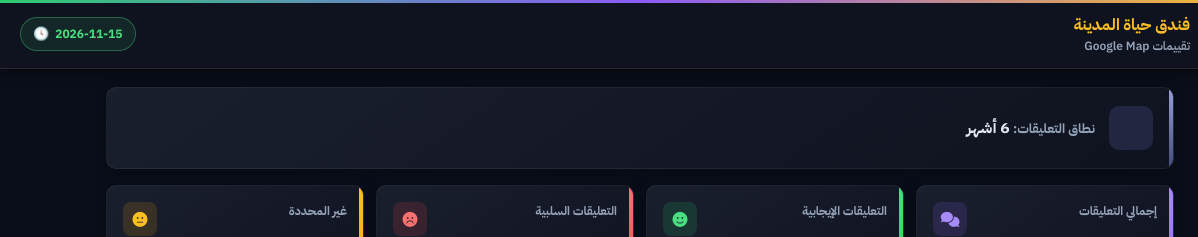
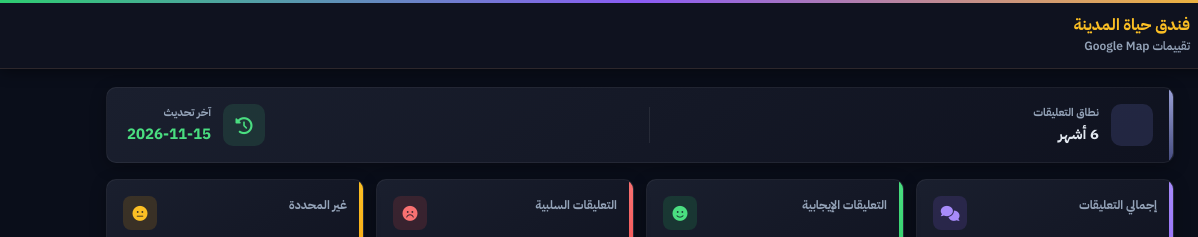
Before and after one commit to Engr-Abdulrahman/HotelRevs, a plain HTML site: page index.html in a window 1280 px wide. Shown: the top 237 px of the page, 0-1198 px from the left. Drawn offline with Linux system fonts and the light colour scheme.

Commit message:
Update index.html

```diff
--- a/index.html
+++ b/index.html
@@ -70,25 +70,6 @@
         white-space: nowrap;
     }
 
-    .header-meta { display: flex; align-items: center; gap: 10px; flex-wrap: wrap; }
-
-    /* آخر تحديث: إيموجي + تاريخ فقط */
-    .update-badge {
-        display: inline-flex;
-        align-items: center;
-        gap: 6px;
-        background: rgba(74, 222, 128, 0.1);
-        border: 1px solid rgba(74, 222, 128, 0.35);
-        color: #4ade80;
-        padding: 6px 12px;
-        border-radius: 999px;
-        font-size: 12px;
-        font-weight: 800;
-        white-space: nowrap;
-        direction: ltr; /* ليظهر الإيموجي ثم التاريخ بمحاذاة طبيعية */
-    }
-    .update-badge .ub-emoji { font-size: 13px; }
-
     /* ===== المحتوى ===== */
     .app-content {
         max-width: 1100px;
@@ -96,12 +77,12 @@
         padding: 18px 16px 40px;
     }
 
-    /* ===== كارت نطاق التعليقات ===== */
+    /* ===== كارت نطاق التعليقات + آخر تحديث ===== */
     .period-card {
         background: linear-gradient(145deg, #1a1f2e, #0f121f);
         border: 1px solid rgba(255, 255, 255, 0.06);
         border-radius: 10px;
-        padding: 18px 20px;
+        padding: 16px 20px;
         margin-bottom: 16px;
         box-shadow: 0 4px 16px rgba(0, 0, 0, 0.3);
         display: flex;
@@ -119,45 +100,52 @@
         width: 4px; height: 100%;
         background: linear-gradient(180deg, #9aa0d6, #454B7E);
     }
-    .period-card .pc-left {
+
+    /* العنصران داخل الكارت */
+    .period-card .pc-item {
         display: flex;
         align-items: center;
-        gap: 14px;
+        gap: 12px;
         min-width: 0;
     }
     .period-card .pc-icon {
-        width: 44px; height: 44px;
+        width: 42px; height: 42px;
         border-radius: 10px;
-        background: rgba(69, 75, 126, 0.35);
-        color: #9aa0d6;
         display: flex;
         align-items: center;
         justify-content: center;
-        font-size: 18px;
+        font-size: 17px;
         flex-shrink: 0;
     }
+    .period-card .pc-icon.ic-range {
+        background: rgba(69, 75, 126, 0.35);
+        color: #9aa0d6;
+    }
+    .period-card .pc-icon.ic-update {
+        background: rgba(74, 222, 128, 0.12);
+        color: #4ade80;
+    }
+    .period-card .pc-text { min-width: 0; }
     .period-card .pc-label {
-        font-size: 13px;
+        font-size: 11px;
         font-weight: 700;
         color: #94a3b8;
+        margin-bottom: 2px;
     }
-    .period-card .pc-label strong {
+    .period-card .pc-value {
+        font-size: 15px;
+        font-weight: 800;
         color: #e2e8f0;
-        font-weight: 800;
-        font-size: 16px;
+        white-space: nowrap;
     }
-    .period-card .pc-range {
-        background: rgba(251, 191, 36, 0.1);
-        border: 1px solid rgba(251, 191, 36, 0.35);
-        color: #fbbf24;
-        padding: 8px 16px;
-        border-radius: 999px;
-        font-size: 13px;
-        font-weight: 800;
-        white-space: nowrap;
-        display: inline-flex;
-        align-items: center;
-        gap: 7px;
+    .period-card .pc-value.green { color: #4ade80; direction: ltr; }
+
+    /* فاصل عمودي بين الفقرتين */
+    .period-card .pc-divider {
+        width: 1px;
+        height: 36px;
+        background: rgba(255, 255, 255, 0.08);
+        flex-shrink: 0;
     }
 
     /* ===== البطاقات الإحصائية ===== */
@@ -215,7 +203,6 @@
     .sc-neg   .sc-icon { background: rgba(239, 68, 68, 0.15);  color: #f87171; }
     .sc-neu   .sc-icon { background: rgba(245, 158, 11, 0.15); color: #fbbf24; }
 
-    /* الأرقام بالإنجليزية دائمًا */
     .stat-card .sc-value {
         font-size: 28px;
         font-weight: 800;
@@ -458,10 +445,12 @@
     @media (max-width: 520px) {
         .app-content { padding: 14px 12px 30px; }
         .stat-card .sc-value { font-size: 24px; }
-        .header-meta { width: 100%; justify-content: flex-start; }
         .brand .brand-title { font-size: 14px; }
         .brand-logo { width: 50px; height: 38px; }
         .donut { width: 130px; height: 130px; }
+        .period-card { flex-direction: column; align-items: flex-start; gap: 10px; }
+        .period-card .pc-divider { display: none; }
+        .period-card .pc-value { font-size: 14px; white-space: normal; }
     }
 </style>
 </head>
@@ -470,7 +459,6 @@
 <!-- ===== الهيدر ===== -->
 <header class="app-header">
     <div class="brand">
-        <!-- شعار فندق حياة المدينة — مفرّغ -->
         <div class="brand-logo">
             <svg viewBox="0 0 1000 550" xmlns="http://www.w3.org/2000/svg" preserveAspectRatio="xMidYMid meet">
                 <rect x="85" y="30" width="38" height="490" fill="#9aa0d6" />
@@ -488,23 +476,29 @@
             <div class="brand-sub">تقييمات Google Map</div>
         </div>
     </div>
-    <div class="header-meta">
-        <!-- آخر تحديث: إيموجي + تاريخ فقط -->
-        <div class="update-badge">
-            <span class="ub-emoji">🕓</span>
-            <span id="lastUpdate">—</span>
-        </div>
-    </div>
 </header>
 
 <main class="app-content">
 
-    <!-- ===== كارت نطاق التعليقات ===== -->
+    <!-- ===== كارت نطاق التعليقات + آخر تحديث ===== -->
     <div class="period-card">
-        <div class="pc-left">
-            <div class="pc-icon"><i class="fas fa-calendar-range"></i></div>
-            <div class="pc-label">
-                نطاق التعليقات: <strong id="periodSpan">6 أشهر</strong>
+        <!-- نطاق التعليقات -->
+        <div class="pc-item">
+            <div class="pc-icon ic-range"><i class="fas fa-calendar-range"></i></div>
+            <div class="pc-text">
+                <div class="pc-label">نطاق التعليقات</div>
+                <div class="pc-value" id="periodSpan">6 أشهر</div>
+            </div>
+        </div>
+
+        <div class="pc-divider"></div>
+
+        <!-- آخر تحديث -->
+        <div class="pc-item">
+            <div class="pc-icon ic-update"><i class="fas fa-clock-rotate-left"></i></div>
+            <div class="pc-text">
+                <div class="pc-label">آخر تحديث</div>
+                <div class="pc-value green" id="lastUpdate">—</div>
             </div>
         </div>
     </div>
@@ -603,14 +597,14 @@
 
 <script>
 /* ================================================================
-   البيانات التجريبية — قابلة للاستبدال ببيانات Google Maps الفعلية
+   البيانات التجريبية
    ================================================================ */
 
 const hotelData = {
     hotelName: "فندق حياة المدينة",
     googleRating: 4.3,
-    lastUpdate: "2026-11-15",          // تاريخ فقط بدون ساعة
-    analysisRange: "6 أشهر",            // نطاق التعليقات فقط
+    lastUpdate: "2026-11-15",
+    analysisRange: "6 أشهر",
 
     total: 428,
     positive: 312,
@@ -650,7 +644,6 @@ const hotelData = {
    الحسابات والعرض
    ================================================================ */
 
-/* جميع الأرقام بالإنجليزية دائمًا */
 function fmt(n) { return n.toLocaleString('en-US'); }
 function pct(n, total) { return total > 0 ? ((n / total) * 100).toFixed(1) : '0'; }
 
@@ -759,9 +752,6 @@ function renderAspects() {
     `).join('');
 }
 
-/* ================================================================
-   التهيئة
-   ================================================================ */
 window.addEventListener('DOMContentLoaded', () => {
     renderPeriod();
     renderStats();
```
